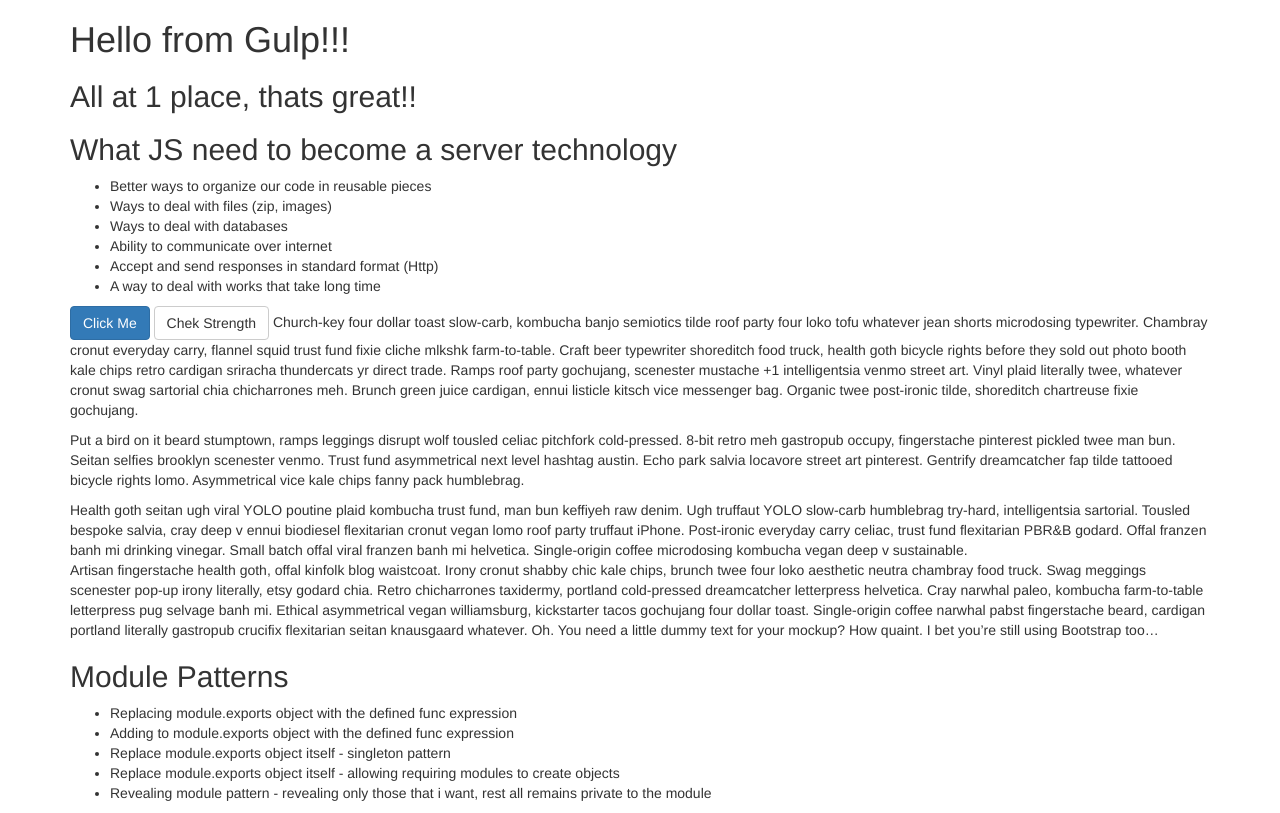
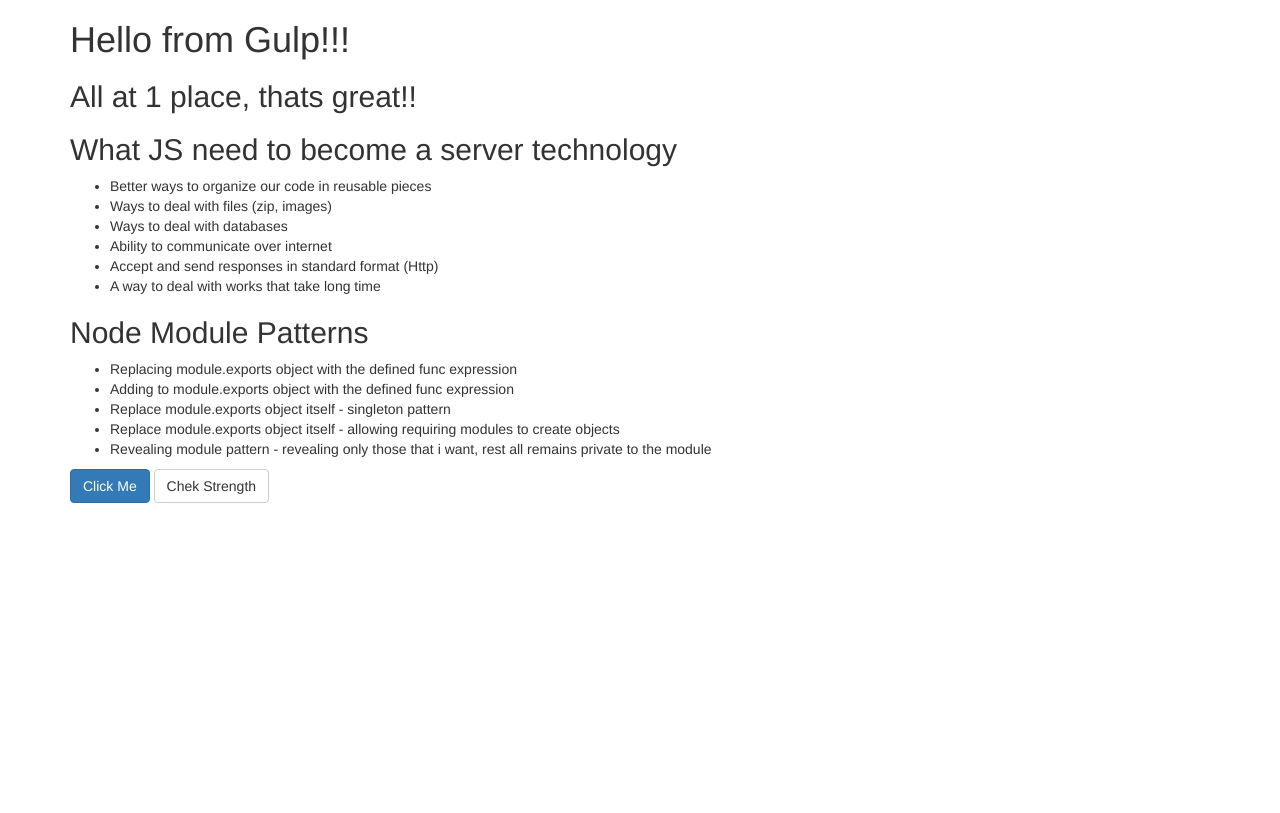
Before and after one commit to vikash1976/node-angular-gulp-tdd-boilerplate, a website: page public/assets/index.html in a window 1280 px wide. Drawn offline with Linux system fonts and the light colour scheme; files that its build step writes are made by us from their sources; files whose address does not match are found by name.

Commit message:
removed content

```diff
--- a/public/assets/index.html
+++ b/public/assets/index.html
@@ -24,22 +24,10 @@
 			</ul>
 
 
-			<button class="btn btn-primary" ng-click="getData()">Click Me</button>
-			<button class="btn btn-default" ng-click="passwordGrade()">Chek Strength</button>
 
-				Church-key four dollar toast slow-carb, kombucha banjo semiotics tilde roof party four loko tofu whatever jean shorts microdosing typewriter. Chambray cronut everyday carry, flannel squid trust fund fixie cliche mlkshk farm-to-table. Craft beer typewriter shoreditch food truck, health goth bicycle rights before they sold out photo booth kale chips retro cardigan sriracha thundercats yr direct trade. Ramps roof party gochujang, scenester mustache +1 intelligentsia venmo street art. Vinyl plaid literally twee, whatever cronut swag sartorial chia chicharrones meh. Brunch green juice cardigan, ennui listicle kitsch vice messenger bag. Organic twee post-ironic tilde, shoreditch chartreuse fixie gochujang.
-			</p>
-			<p>
-				Put a bird on it beard stumptown, ramps leggings disrupt wolf tousled celiac pitchfork cold-pressed. 8-bit retro meh gastropub occupy, fingerstache pinterest pickled twee man bun. Seitan selfies brooklyn scenester venmo. Trust fund asymmetrical next level hashtag austin. Echo park salvia locavore street art pinterest. Gentrify dreamcatcher fap tilde tattooed bicycle rights lomo. Asymmetrical vice kale chips fanny pack humblebrag.
-			</p>
-				Health goth seitan ugh viral YOLO poutine plaid kombucha trust fund, man bun keffiyeh raw denim. Ugh truffaut YOLO slow-carb humblebrag try-hard, intelligentsia sartorial. Tousled bespoke salvia, cray deep v ennui biodiesel flexitarian cronut vegan lomo roof party truffaut iPhone. Post-ironic everyday carry celiac, trust fund flexitarian PBR&B godard. Offal franzen banh mi drinking vinegar. Small batch offal viral franzen banh mi helvetica. Single-origin coffee microdosing kombucha vegan deep v sustainable.
-			<p>
-				Artisan fingerstache health goth, offal kinfolk blog waistcoat. Irony cronut shabby chic kale chips, brunch twee four loko aesthetic neutra chambray food truck. Swag meggings scenester pop-up irony literally, etsy godard chia. Retro chicharrones taxidermy, portland cold-pressed dreamcatcher letterpress helvetica. Cray narwhal paleo, kombucha farm-to-table letterpress pug selvage banh mi. Ethical asymmetrical vegan williamsburg, kickstarter tacos gochujang four dollar toast. Single-origin coffee narwhal pabst fingerstache beard, cardigan portland literally gastropub crucifix flexitarian seitan knausgaard whatever.
-				Oh. You need a little dummy text for your mockup? How quaint.
 
-				I bet you’re still using Bootstrap too…
-			</p>
-			<h2>Module Patterns</h2>
+
+			<h2>Node Module Patterns</h2>
 			<ul>
 				<li>Replacing module.exports object with the defined func expression</li>
 
@@ -51,6 +39,9 @@
 
 				<li>Revealing module pattern - revealing only those that i want, rest all remains private to the module</li>
 			</ul>
+
+			<button class="btn btn-primary" ng-click="getData()">Click Me</button>
+			<button class="btn btn-default" ng-click="passwordGrade()">Chek Strength</button>
 		</div>
 
 	</body>
```
